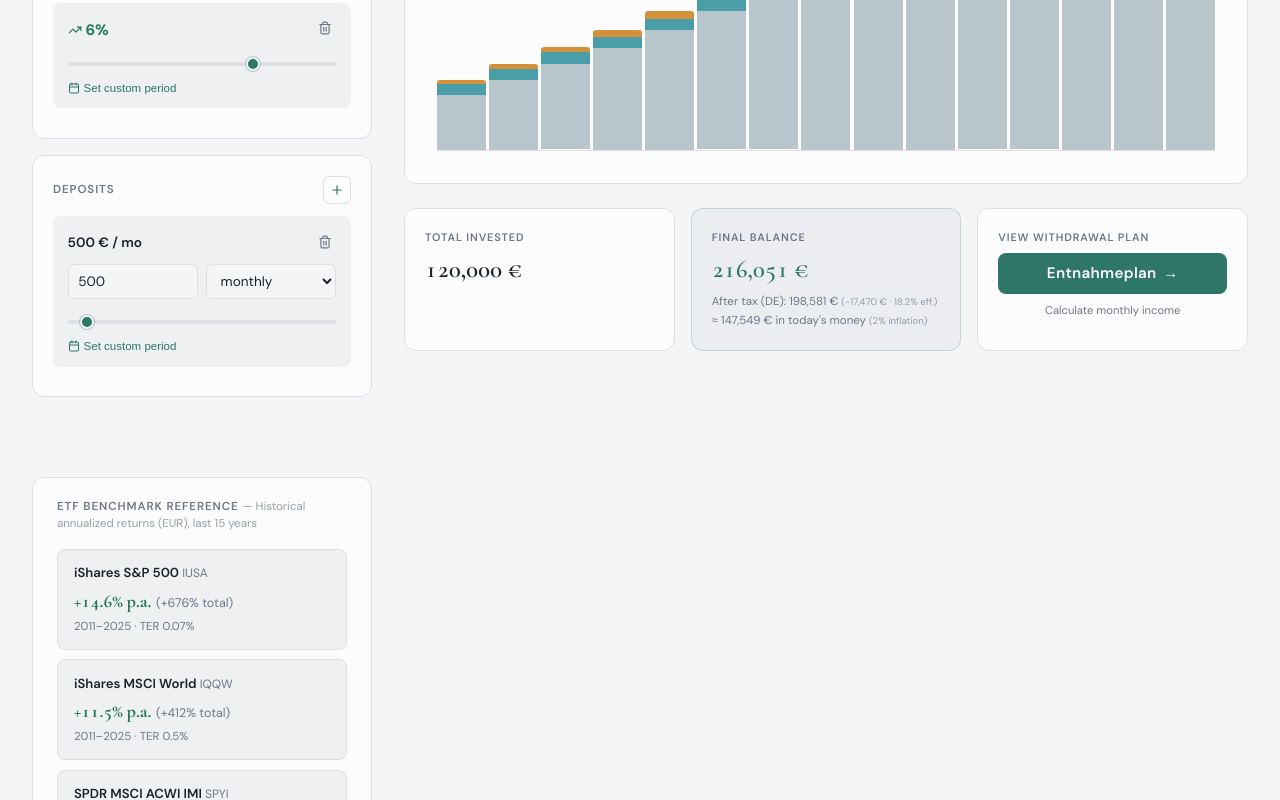
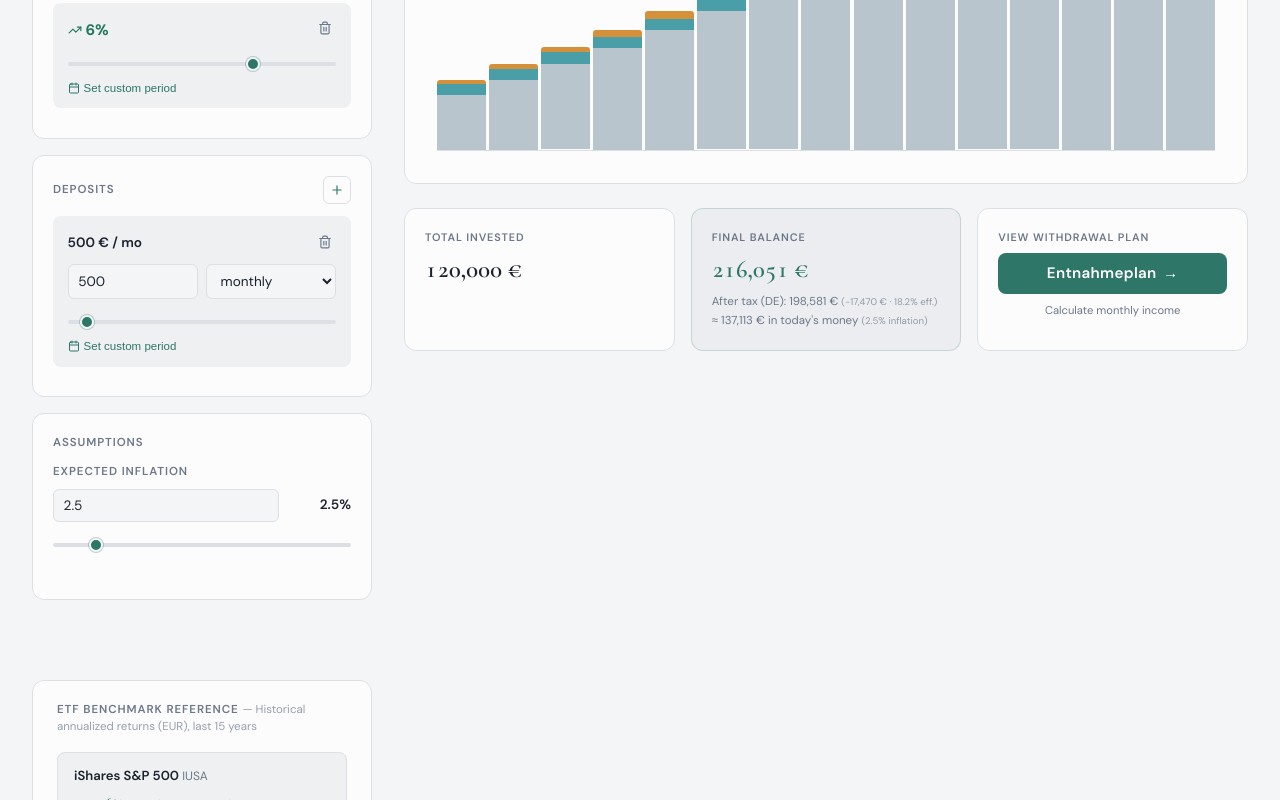
Before and after one commit to hamsterbacke23/investment-calc, a Vue app: page / in a window 1280 px wide. Shown: the part 541-1341 px from the top of the page. Built offline with nearby package versions, Linux system fonts and the light colour scheme.

Commit message:
Add configurable inflation rate (default 2.5%) to growth phase calculations

```diff
--- a/src/App.vue
+++ b/src/App.vue
@@ -9,6 +9,7 @@ const initialCapital = ref(30000);
 const durationYears = ref(15);
 const reinvestGains = ref(true);
 const withdrawalRate = ref(4);
+const inflationRate = ref(2.5);
 const isEditingWithdrawalRate = ref(false);
 const yieldPhases = ref([{ id: 1, startYear: 1, endYear: 15, rate: 6, customDuration: false }]);
 const transactions = ref([{ id: 1, name: 'Savings Plan', amount: 500, type: 'monthly', startYear: 1, endYear: 15, customDuration: false }]);
@@ -29,7 +30,7 @@ const closeWithdrawalRateEditor = () => {
 
 // --- Persistence ---
 const saveToLocal = () => {
-  const data = { initialCapital: initialCapital.value, durationYears: durationYears.value, reinvestGains: reinvestGains.value, withdrawalRate: withdrawalRate.value, yieldPhases: yieldPhases.value, transactions: transactions.value };
+  const data = { initialCapital: initialCapital.value, durationYears: durationYears.value, reinvestGains: reinvestGains.value, withdrawalRate: withdrawalRate.value, inflationRate: inflationRate.value, yieldPhases: yieldPhases.value, transactions: transactions.value };
   localStorage.setItem('investment_sim_v1', JSON.stringify(data));
 };
 
@@ -43,6 +44,10 @@ const loadFromLocal = () => {
     if (parsed.withdrawalRate !== undefined) {
       const rate = Number(parsed.withdrawalRate);
       withdrawalRate.value = Number.isFinite(rate) ? Math.min(10, Math.max(1, rate)) : 4;
+    }
+    if (parsed.inflationRate !== undefined) {
+      const rate = Number(parsed.inflationRate);
+      inflationRate.value = Number.isFinite(rate) ? Math.min(20, Math.max(0, rate)) : 2.5;
     }
     yieldPhases.value = parsed.yieldPhases.map(p => {
       if (p.customDuration === undefined) p.customDuration = false;
@@ -59,7 +64,7 @@ const loadFromLocal = () => {
   }
 };
 
-watch([initialCapital, durationYears, reinvestGains, withdrawalRate, yieldPhases, transactions], () => saveToLocal(), { deep: true });
+watch([initialCapital, durationYears, reinvestGains, withdrawalRate, inflationRate, yieldPhases, transactions], () => saveToLocal(), { deep: true });
 
 // Auto-extend yield phases & transactions when total duration increases
 watch(durationYears, (newVal, oldVal) => {
@@ -211,7 +216,7 @@ const taxInfo = computed(() => {
   const taxRate = 0.26375; // 25% Abgeltungssteuer + 5.5% Soli
   const tax = Math.round(taxableAfterFreibetrag * taxRate);
   const afterTax = finalBalance - tax;
-  const inflationFactor = Math.pow(1.02, durationYears.value);
+  const inflationFactor = Math.pow(1 + inflationRate.value / 100, durationYears.value);
   const inTodaysMoney = Math.round((tax > 0 ? afterTax : finalBalance) / inflationFactor);
   const safeRate = Number.isFinite(Number(withdrawalRate.value)) ? Math.min(10, Math.max(1, Number(withdrawalRate.value))) : 4;
   const withdrawalRateDecimal = safeRate / 100;
@@ -538,6 +543,18 @@ const exportPDF = () => {
                 <input type="number" v-model.number="t.startYear" min="1" :max="durationYears" class="year-input" />
               </div>
             </div>
+          </div>
+        </section>
+
+        <section class="card">
+          <h3>Assumptions</h3>
+          <div class="setting-group">
+            <label class="setting-label-text">Expected Inflation</label>
+            <div class="setting-row">
+              <input type="number" v-model.number="inflationRate" min="0" max="20" step="0.1" />
+              <span class="setting-value">{{ inflationRate.toFixed(1) }}%</span>
+            </div>
+            <input type="range" v-model.number="inflationRate" min="0" max="20" step="0.1" />
           </div>
         </section>
       </aside>
@@ -596,7 +613,7 @@ const exportPDF = () => {
             <label>Final Balance</label>
             <h2>{{ calculateData[calculateData.length-1].balance.toLocaleString() }} €</h2>
             <span class="tax-note" v-if="taxInfo.tax > 0">After tax (DE): {{ taxInfo.afterTax.toLocaleString() }} € <small>(−{{ taxInfo.tax.toLocaleString() }} € · {{ taxInfo.effectiveRate }}% eff.)</small></span>
-            <span class="inflation-note">≈ {{ taxInfo.inTodaysMoney.toLocaleString() }} € in today's money <small>(2% inflation)</small></span>
+            <span class="inflation-note">≈ {{ taxInfo.inTodaysMoney.toLocaleString() }} € in today's money <small>({{ inflationRate.toFixed(1) }}% inflation)</small></span>
           </div>
           <div class="stat-card monthly-card">
             <label>View Withdrawal Plan</label>
```
